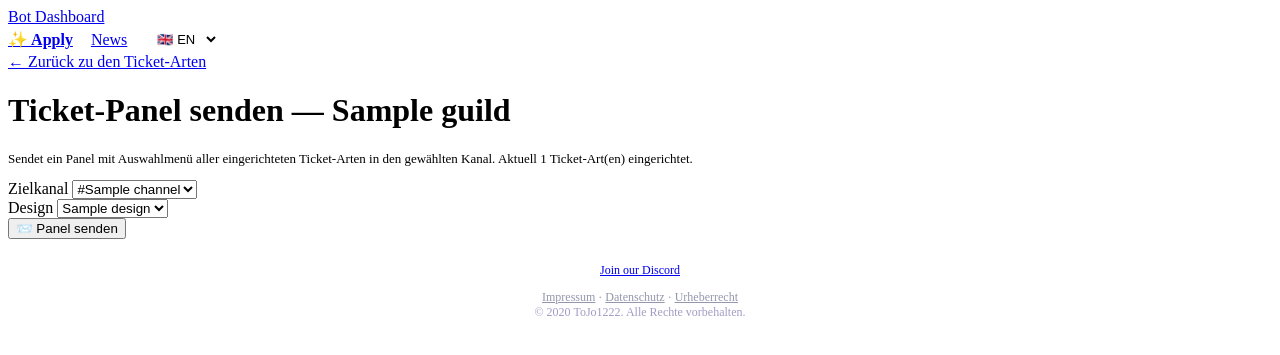
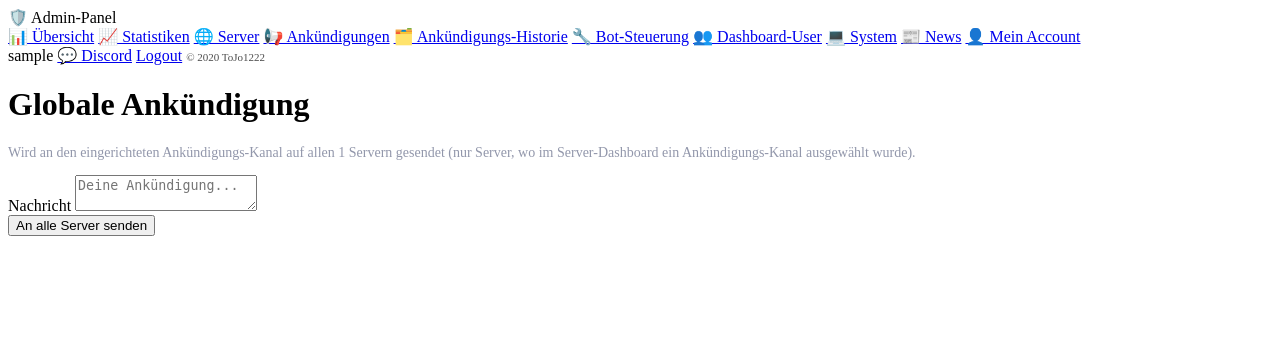
Before and after one commit to tojo01222-cloud/discord-bot-dashboard, a FastAPI app: template dashboard/backend/templates/admin_broadcast.html in a window 1280 px wide. Shown: the top 355 px of the page. Run offline with FastAPI, Linux system fonts and the light colour scheme; the template is opened without the code that fills it: most values are stand-ins (such as "Sample title", 1, 10 or a date in 2020); parts of the project's set-up code (start-up, migrations or seed data) failed here and were passed over.

Commit message:
Update admin_broadcast.html

```diff
--- a/dashboard/backend/templates/admin_broadcast.html
+++ b/dashboard/backend/templates/admin_broadcast.html
@@ -1,28 +1,17 @@
-{% extends "base.html" %}
-{% block title %}Panel senden — {{ guild.name }}{% endblock %}
+{% extends "admin_base.html" %}
+{% block title %}Ankündigungen — Admin-Panel{% endblock %}
 {% block content %}
-<a href="/dashboard/{{ guild.id }}/tickets/kategorien" class="back-link">← Zurück zu den Ticket-Arten</a>
-<h1>Ticket-Panel senden — {{ guild.name }}</h1>
-<p style="font-size:13px;">Sendet ein Panel mit Auswahlmenü aller eingerichteten Ticket-Arten in den gewählten Kanal.
-    Aktuell {{ categories|length }} Ticket-Art(en) eingerichtet.</p>
+<h1>Globale Ankündigung</h1>
+<p style="color:#9297ab; font-size:14px;">
+    Wird an den eingerichteten Ankündigungs-Kanal auf allen {{ guild_count }} Servern gesendet
+    (nur Server, wo im Server-Dashboard ein Ankündigungs-Kanal ausgewählt wurde).
+</p>
 
-<form method="post" action="/dashboard/{{ guild.id }}/tickets/panel-senden" class="settings-form">
-    <div class="field">
-        <label>Zielkanal</label>
-        <select name="channel_id" required>
-            {% for ch in channels %}
-            <option value="{{ ch.id }}">#{{ ch.name }}</option>
-            {% endfor %}
-        </select>
+<form method="post" action="/admin/broadcast" class="admin-form">
+    <div>
+        <label for="message">Nachricht</label>
+        <textarea id="message" name="message" required placeholder="Deine Ankündigung..."></textarea>
     </div>
-    <div class="field">
-        <label>Design</label>
-        <select name="design">
-            {% for d in designs %}
-            <option value="{{ d }}">{{ d }}</option>
-            {% endfor %}
-        </select>
-    </div>
-    <button type="submit" class="btn btn-pink">📨 Panel senden</button>
+    <button type="submit" class="btn">An alle Server senden</button>
 </form>
 {% endblock %}
```
